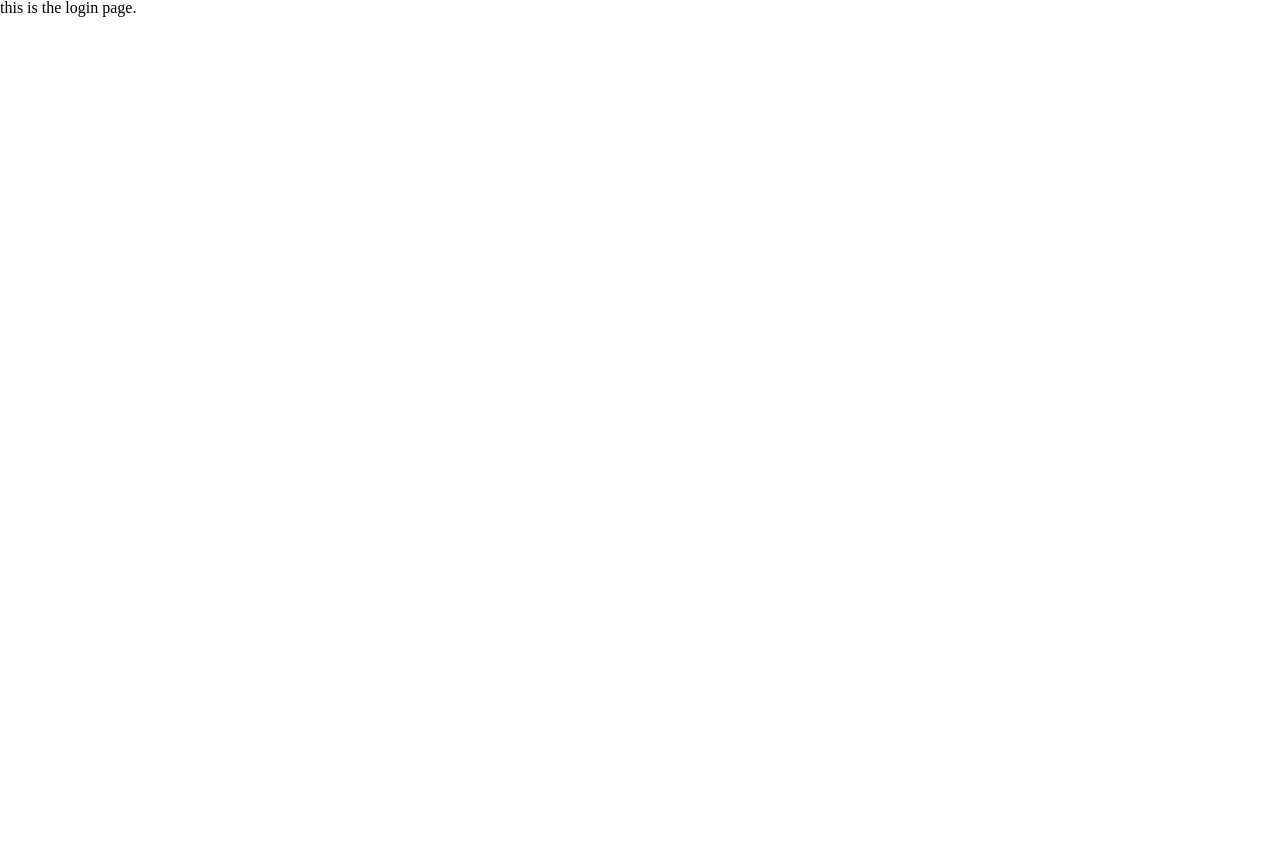
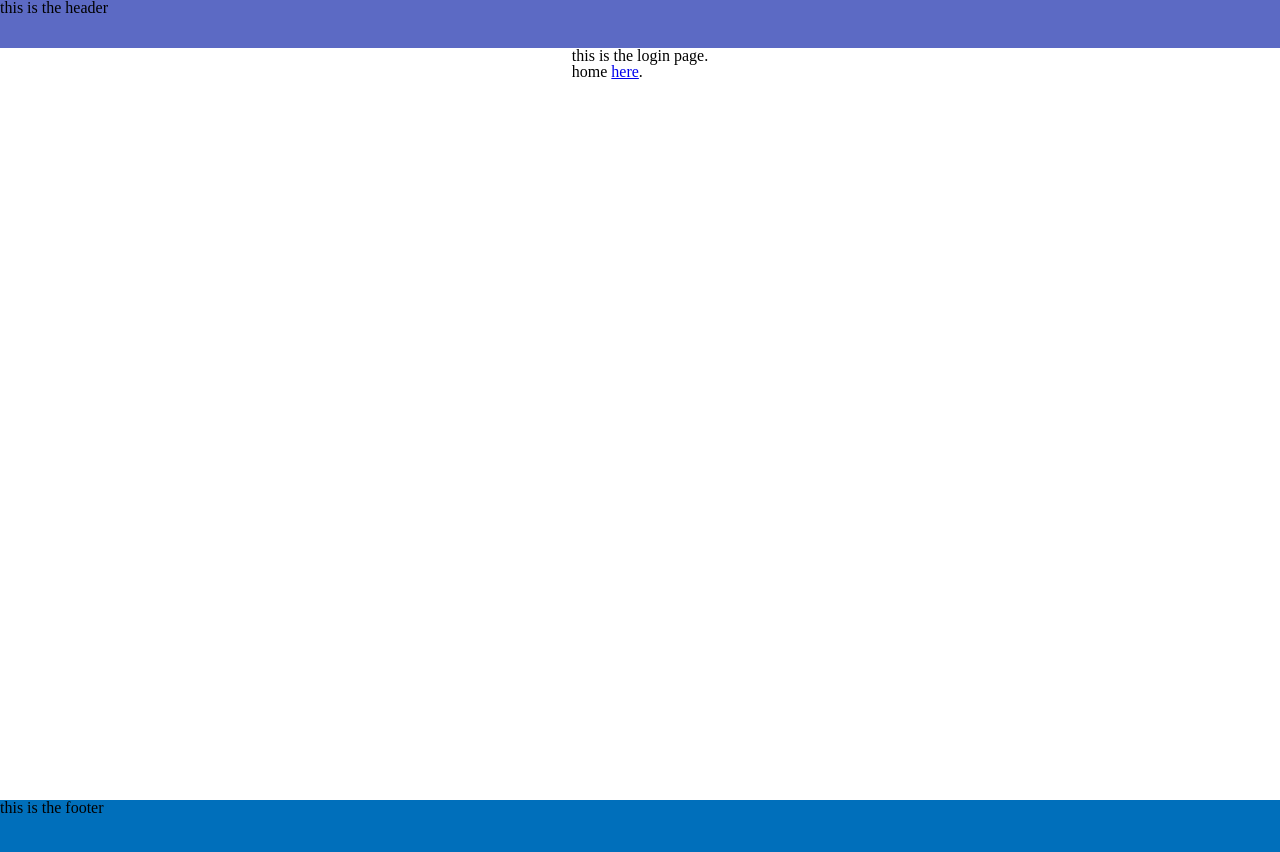
Before and after one commit to areljannC/mkb.haus, a Next.js app in the folder client/src/: page /login in a window 1280 px wide. Shown: the top 852 px of the page. Before the commit the page ends 800 px from the top, so only its background shows below. Built offline with nearby package versions, Linux system fonts and the light colour scheme.

Commit message:
DEVELOP: `HomePage.jsx` and `LoginPage.jsx` components

```diff
--- a/client/src/containers/HomePage/HomePage.jsx
+++ b/client/src/containers/HomePage/HomePage.jsx
@@ -1,25 +1,39 @@
 import React, { Fragment } from 'react'
 import Head from 'next/head'
+import Link from 'next/link'
 import styled from 'styled-components'
+import { Layout } from '../../shared/components'
 
+// Component
 const HomePage = () => (
   <Fragment>
     <Head>
       <title>mkb.haus</title>
     </Head>
-    <Wrapper>
-      this is the home page.
-    </Wrapper>
+    <Layout>
+      <HomePageWrapper>
+        <p>
+          this is the home page. <br />
+          login <Link href='/login'>here</Link>.
+        </p>
+      </HomePageWrapper>
+    </Layout>
   </Fragment>
 )
 
-const Wrapper = styled.div`
+// Styles
+const HomePageWrapper = styled.div`
   width: 100%;
   height: 100%;
   display: flex;
+  flex-direction: column;
   justify-content: center;
   align-items: center;
-  background-color: ${props => props.theme.colors.background};
+  background-color: ${(props) => props.theme.colors.background};
 `
 
+// Display Names
+HomePage.displayName = `HomePage`
+HomePageWrapper.displayName = `HomePageWrapper`
+
 export default HomePage
--- a/client/src/containers/LoginPage/LoginPage.jsx
+++ b/client/src/containers/LoginPage/LoginPage.jsx
@@ -1,15 +1,39 @@
 import React, { Fragment } from 'react'
 import Head from 'next/head'
+import Link from 'next/link'
+import styled from 'styled-components'
+import { Layout } from '../../shared/components'
 
+// Component
 const LoginPage = () => (
   <Fragment>
     <Head>
       <title>Login to mkb.haus</title>
     </Head>
-    <div>
-      this is the login page.
-    </div>
+    <Layout>
+      <LoginPageWrapper>
+        <p>
+          this is the login page. <br />
+          home <Link href='/'>here</Link>.
+        </p>
+      </LoginPageWrapper>
+    </Layout>
   </Fragment>
 )
 
+// Styles
+const LoginPageWrapper = styled.div`
+  width: 100%;
+  height: 100%;
+  display: flex;
+  flex-direction: column;
+  justify-content: center;
+  align-items: center;
+  background-color: ${(props) => props.theme.colors.background};
+`
+
+// Display Names
+LoginPage.displayName = `LoginPage`
+LoginPageWrapper.displayName = `LoginPageWrapper`
+
 export default LoginPage
```
